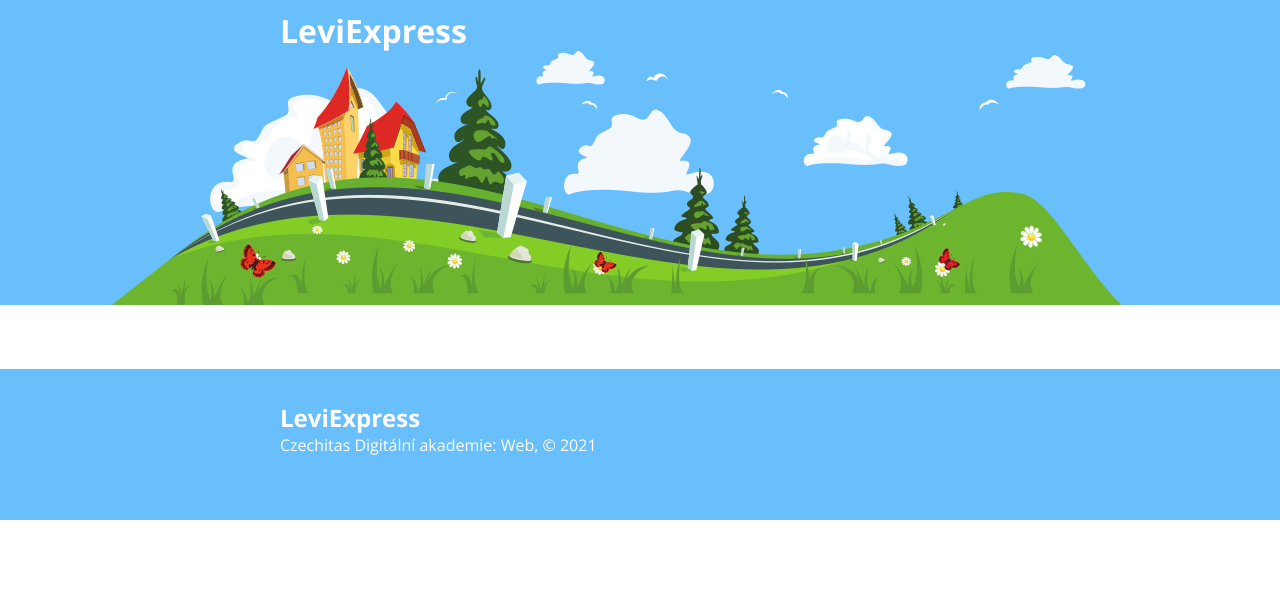
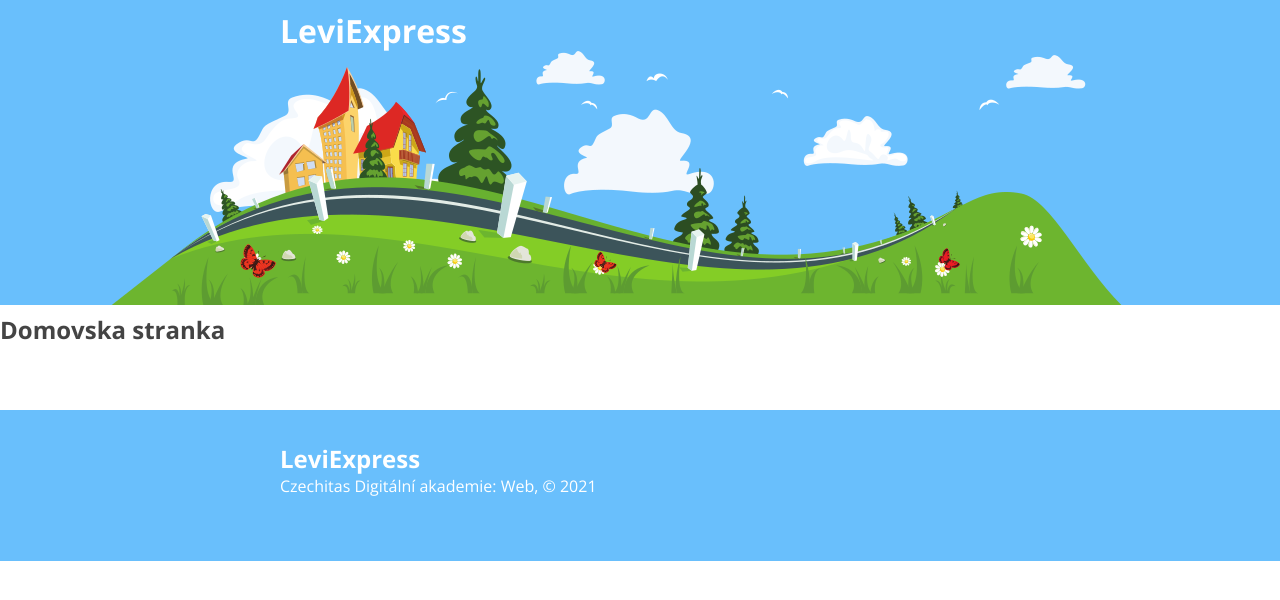
Before and after one commit to Janoskova/leviexpress, a React app: page / in a window 1280 px wide. Shown: the top 600 px of the page. Built offline with nearby package versions, Linux system fonts and the light colour scheme.

Commit message:
react router

```diff
--- /dev/null
+++ b/src/Home/index.jsx
@@ -0,0 +1,11 @@
+import React from 'react';
+
+const Home = () => {
+  return (
+    <>
+      <h2>Domovska stranka</h2>
+    </>
+  );
+};
+
+export default Home;
--- /dev/null
+++ b/src/Reservation/index.jsx
@@ -0,0 +1,11 @@
+import React from 'react';
+
+const Reservation = () => {
+  return (
+    <>
+      <h2>Rezervace</h2>
+    </>
+  );
+};
+
+export default Reservation;
--- a/src/index.jsx
+++ b/src/index.jsx
@@ -2,6 +2,8 @@ import React from 'react';
 import { render } from 'react-dom';
 import Footer from './Footer/index';
 import Header from './Header/index';
+import Home from './Home/index';
+import Reservation from './Reservation/index';
 
 import {
   BrowserRouter as Router,
@@ -14,10 +16,18 @@ import {
 import './style.css';
 
 const App = () => (
-  <>
+  <Router>
     <Header />
+    <Switch>
+      <Route exact path="/">
+        <Home />
+      </Route>
+      <Route exact path="/reservation">
+        <Reservation />
+      </Route>
+    </Switch>
     <Footer />
-  </>
+  </Router>
 );
 
 render(<App />, document.querySelector('#app'));
```
